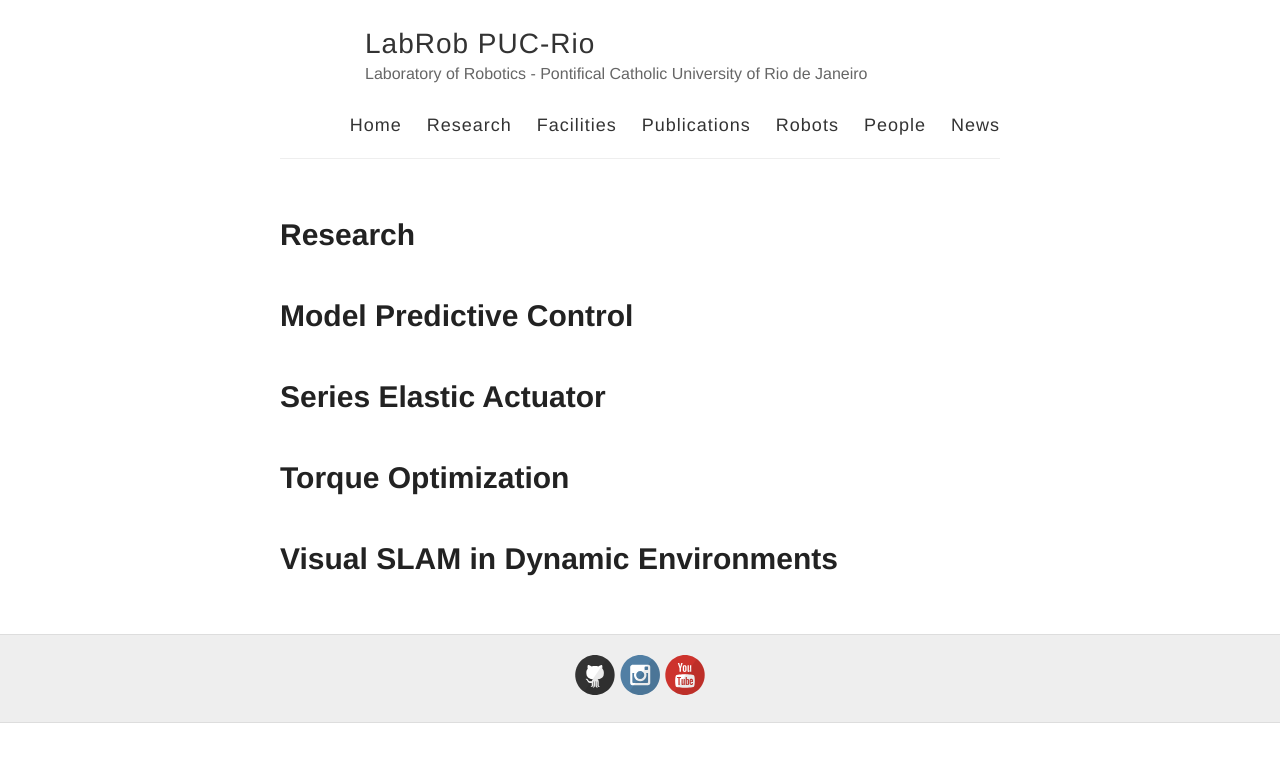
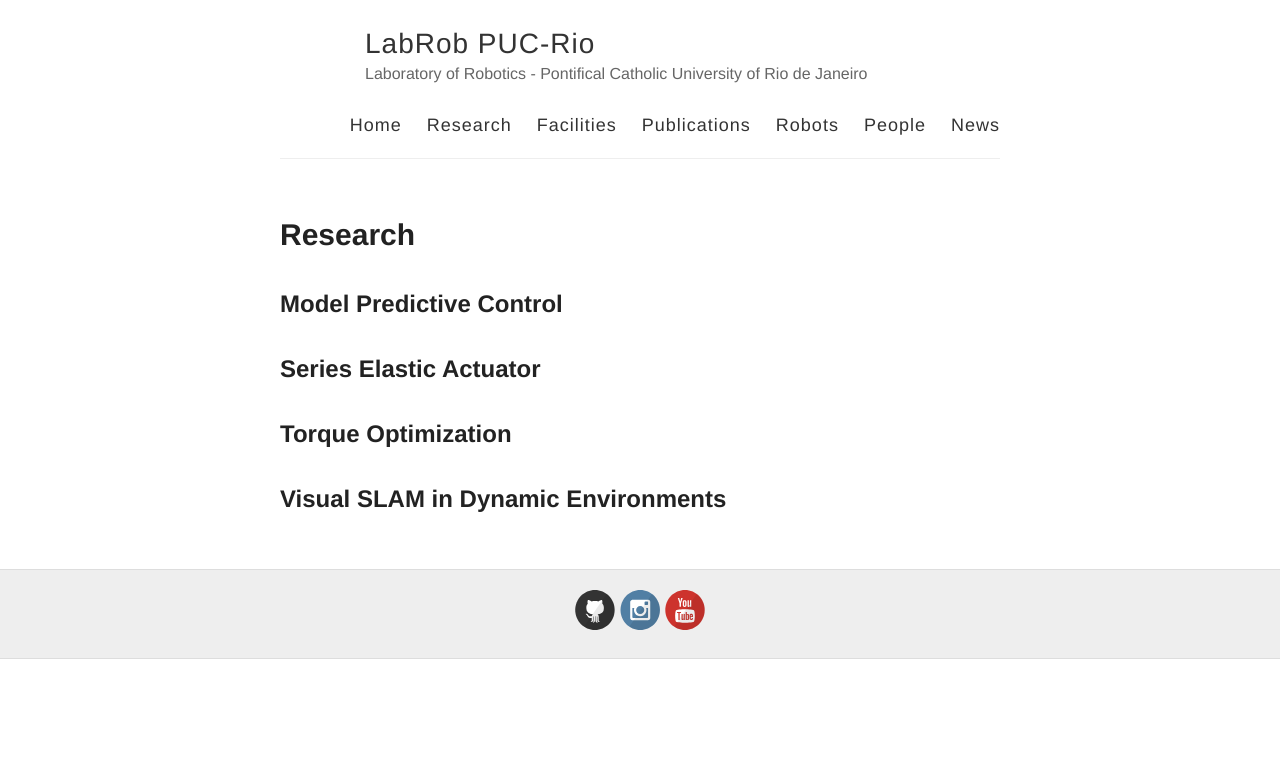
Before and after one commit to labrobpuc/labrobpuc.github.io, a Jekyll site: the page built from research.md, in a window 1280 px wide. Shown: the top 762 px of the page. Built offline with Jekyll 4.4.1, drawn with Linux system fonts in a browser that asks for light colours.

```diff
--- a/research.md
+++ b/research.md
@@ -4,10 +4,10 @@ title: Research
 permalink: /research/
 ---
 
-# Model Predictive Control
+## Model Predictive Control
 
-# Series Elastic Actuator
+## Series Elastic Actuator
 
-# Torque Optimization
+## Torque Optimization
 
-# Visual SLAM in Dynamic Environments
+## Visual SLAM in Dynamic Environments
```
